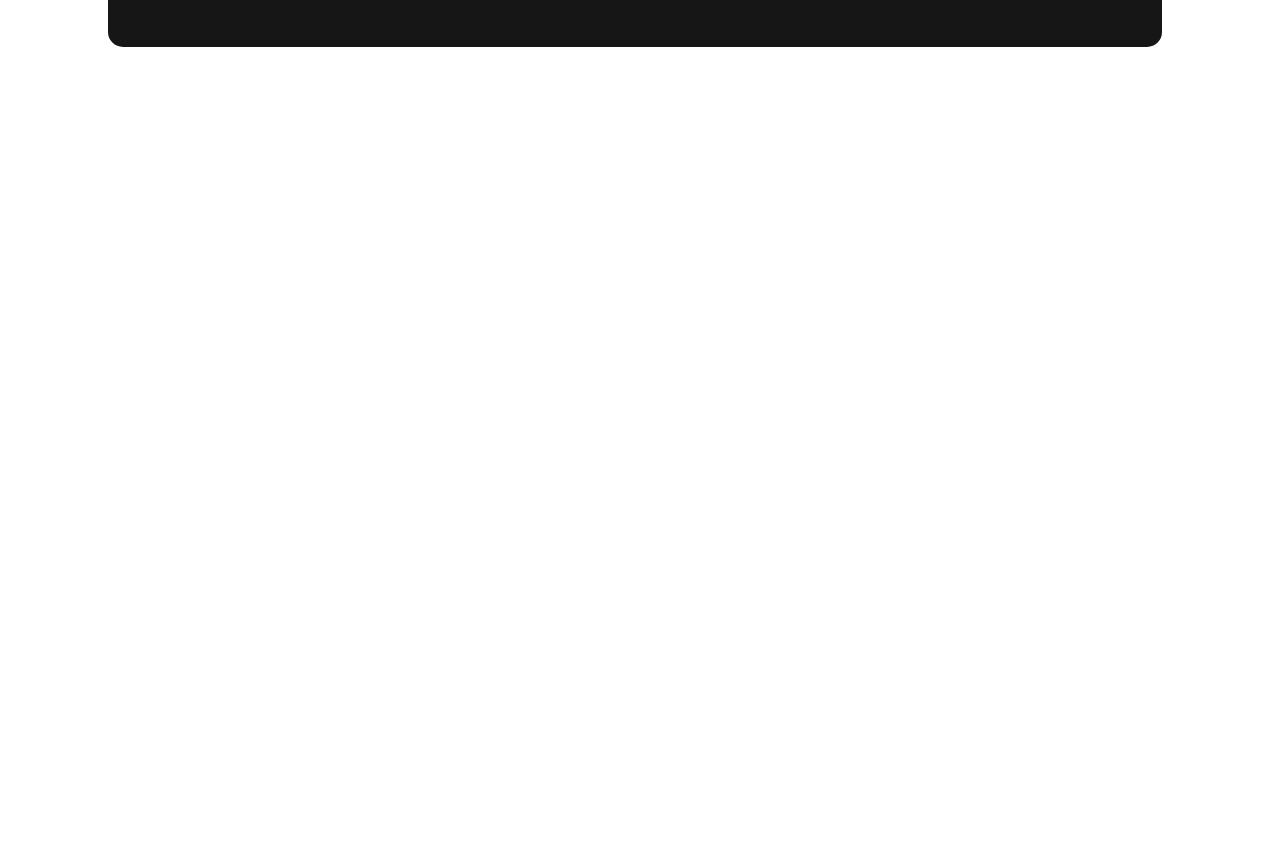
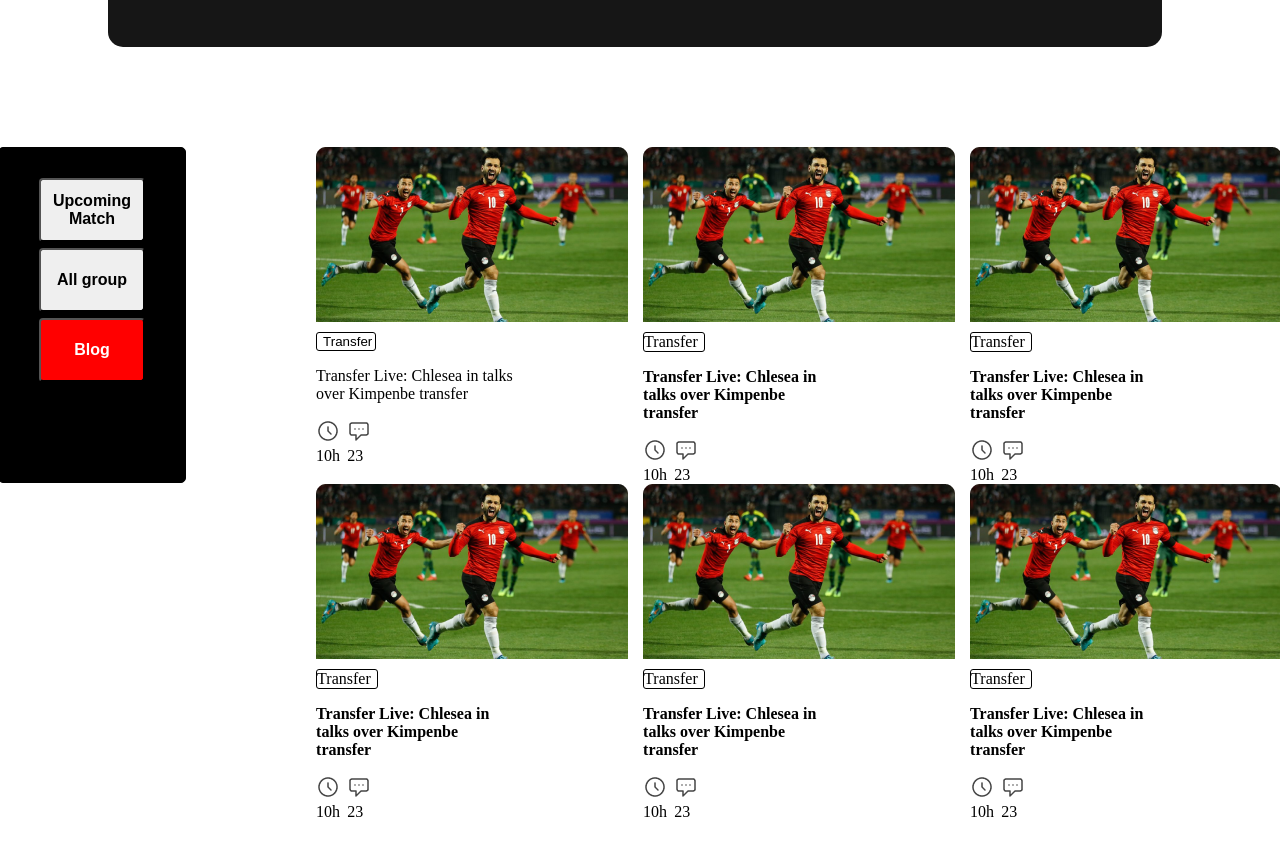
Before and after one commit to Roxy-Sarkar/World-Cup-Football, a plain HTML site: page index.html in a window 1280 px wide. Shown: the part 498-1354 px from the top of the page. Before the commit the page ends 800 px from the top, so only its background shows below. Drawn offline with Linux system fonts and the light colour scheme.

Commit message:
Main(second) section done

```diff
--- a/Style/style.css
+++ b/Style/style.css
@@ -47,3 +47,79 @@
     width: 323px;
     height: 380px;
 }
+
+/* Main section start */
+.main-part {
+    display: flex;
+    justify-content: center;
+
+
+}
+
+.main-left-aside {
+    margin: 100px;
+    border: 1px solid black;
+    height: fit-content;
+    border-radius: 5px;
+    display: grid;
+    grid-template-rows: repeat(4, 1fr);
+    row-gap: 6px;
+    padding: 30px 40px 30px 40px;
+    background-color: black;
+
+
+}
+
+.main-left-side {
+    font-size: medium;
+    font-weight: 700;
+    padding: 12px;
+    border-radius: 4px;
+}
+
+.main-left-side-blog {
+    background-color: red;
+    color: white;
+}
+
+.Ronaldo-pic {
+    display: flex;
+    flex-direction: column;
+}
+
+.Ronaldo-pic p {
+    width: 200px;
+}
+
+.CR7-Pic {
+    Width:
+        312px;
+    Height:
+        175px;
+}
+
+.Transfer {
+
+    border: 1px solid black;
+    background-color: white;
+    width: 60px;
+    margin: 10px 0px 0px 0px;
+    border-radius: 3px;
+}
+
+
+
+.icon {
+    display: grid;
+    grid-template-columns: repeat(2, 0.1fr);
+
+}
+
+.right-part-main-section {
+    margin: 100px 100px 100px 30px;
+    display: grid;
+    grid-template-columns: repeat(3, 0.9fr);
+    column-gap: 15px;
+}
+
+/* main section done */
--- a/index.html
+++ b/index.html
@@ -33,14 +33,121 @@
                     and every tournament.
                 </p>
                 <button class="Watch-live-in-Header">Watch Live<i class="fa-solid fa-angle-right"></i></button>
-                </div>
+            </div>
 
         </article>
         <article class="header-right">
-            <img  class="banner-image"src="images/Banner Image.png" alt="Picture of A Footballer">
+            <img class="banner-image" src="images/Banner Image.png" alt="Picture of A Footballer">
         </article>
     </header>
     <!-- header section done -->
+    <!-- main(second) section going to be started -->
+    <main class="main-part">
+        <div class="main-left-aside">
+            <button class="main-left-side">Upcoming Match</button>
+            <button class="main-left-side">All group</button>
+            <button class="main-left-side main-left-side-blog">Blog</button>
+        </div>
+        <div class="right-part-main-section">
+            <article class="Ronaldo-pic">
+                <img class="CR7-Pic" src="images/Blog Image.png" alt="Ronaldo Picture">
+                <button class="Transfer">Transfer</button>
+                <p>Transfer Live: Chlesea in talks
+                    over Kimpenbe transfer</p>
+                <div class="icon">
+                    <div class="time-icon">
+                        <img src="images/Time Icon.png" alt="Time icon">
+                        <span>10h</span>
+                    </div>
+                    <div class="chat-icon">
+                        <img src="images/Chat Icon.png" alt="chat icon">
+                        <span>23</span>
+                    </div>
+                </div>
+            </article>
+            <article class="Ronaldo-pic">
+                <img class="CR7-Pic" src="images/Blog Image.png" alt="Ronaldo Picture">
+                <span class="Transfer">Transfer</span>
+                <p><b>Transfer Live: Chlesea in talks
+                        over Kimpenbe transfer</b></p>
+                <div class="icon">
+                    <div class="time-icon">
+                        <img src="images/Time Icon.png" alt="Time icon">
+                        <span>10h</span>
+                    </div>
+                    <div class="chat-icon">
+                        <img src="images/Chat Icon.png" alt="chat icon">
+                        <span>23</span>
+                    </div>
+                </div>
+            </article>
+            <article class="Ronaldo-pic">
+                <img class="CR7-Pic" src="images/Blog Image.png" alt="Ronaldo Picture">
+                <span class="Transfer">Transfer</span>
+                <p><b>Transfer Live: Chlesea in talks
+                        over Kimpenbe transfer</b></p>
+                <div class="icon">
+                    <div class="time-icon">
+                        <img src="images/Time Icon.png" alt="Time icon">
+                        <span>10h</span>
+                    </div>
+                    <div class="chat-icon">
+                        <img src="images/Chat Icon.png" alt="chat icon">
+                        <span>23</span>
+                    </div>
+                </div>
+            </article>
+            <article class="Ronaldo-pic">
+                <img class="CR7-Pic" src="images/Blog Image.png" alt="Ronaldo Picture">
+                <span class="Transfer">Transfer</span>
+                <p><b>Transfer Live: Chlesea in talks
+                        over Kimpenbe transfer</b></p>
+                <div class="icon">
+                    <div class="time-icon">
+                        <img src="images/Time Icon.png" alt="Time icon">
+                        <span>10h</span>
+                    </div>
+                    <div class="chat-icon">
+                        <img src="images/Chat Icon.png" alt="chat icon">
+                        <span>23</span>
+                    </div>
+                </div>
+            </article>
+            <article class="Ronaldo-pic">
+                <img class="CR7-Pic" src="images/Blog Image.png" alt="Ronaldo Picture">
+                <span class="Transfer">Transfer</span>
+                <p><b>Transfer Live: Chlesea in talks
+                        over Kimpenbe transfer</b></p>
+                <div class="icon">
+                    <div class="time-icon">
+                        <img src="images/Time Icon.png" alt="Time icon">
+                        <span>10h</span>
+                    </div>
+                    <div class="chat-icon">
+                        <img src="images/Chat Icon.png" alt="chat icon">
+                        <span>23</span>
+                    </div>
+                </div>
+            </article>
+            <article class="Ronaldo-pic">
+                <img class="CR7-Pic" src="images/Blog Image.png" alt="Ronaldo Picture">
+                <span class="Transfer">Transfer</span>
+                <p><b>Transfer Live: Chlesea in talks
+                        over Kimpenbe transfer</b></p>
+                <div class="icon">
+                    <div class="time-icon">
+                        <img src="images/Time Icon.png" alt="Time icon">
+                        <span>10h</span>
+                    </div>
+                    <div class="chat-icon">
+                        <img src="images/Chat Icon.png" alt="chat icon">
+                        <span>23</span>
+                    </div>
+                </div>
+            </article>
+        </div>
+
+    </main>
 
 </body>
 
```
Also changed, not shown: images/Blog Image.png (added), images/Chat Icon.png (added), images/Flag.png (added), images/Time Icon.png (added), images/germany Flag.png (added).
